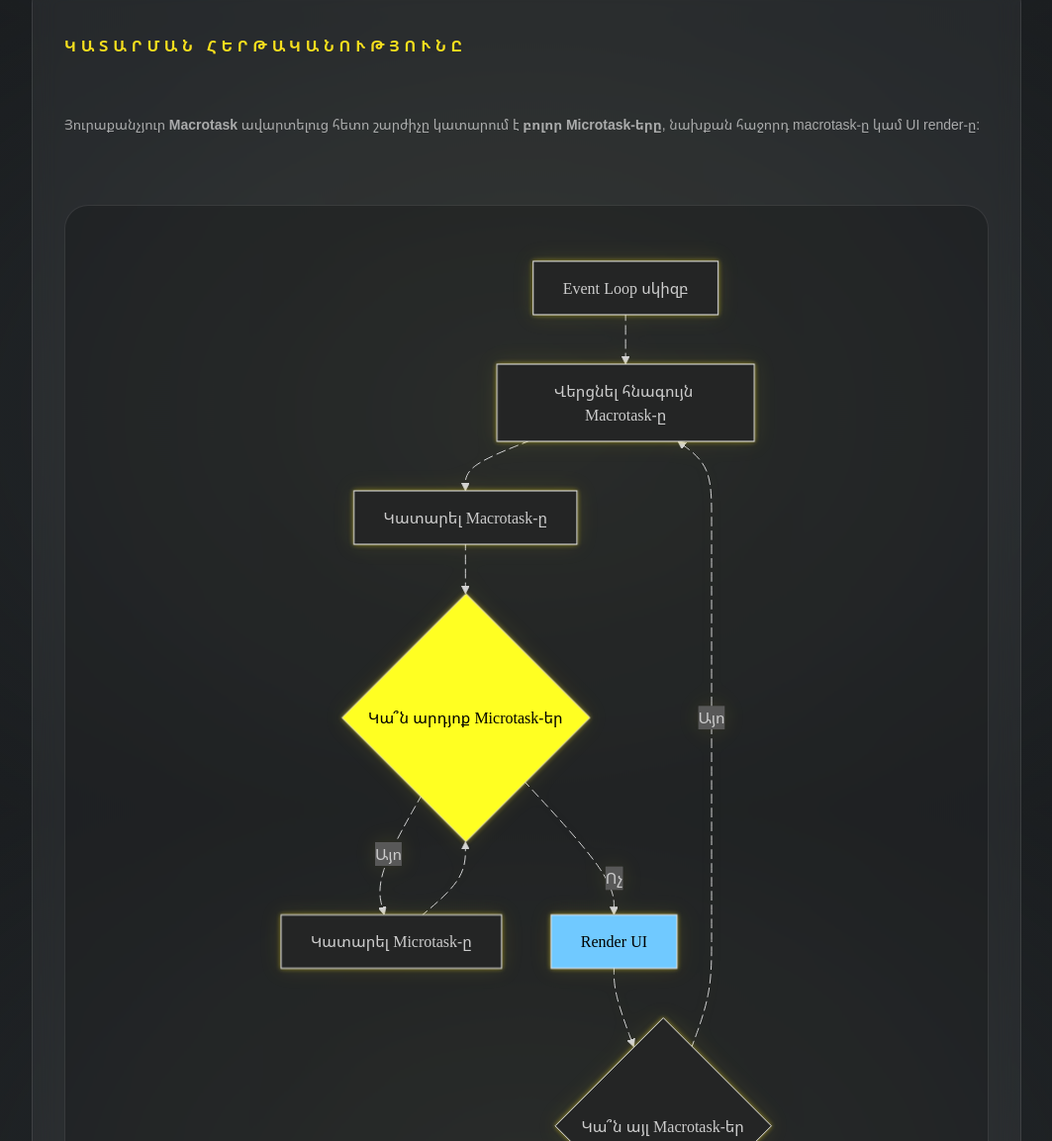
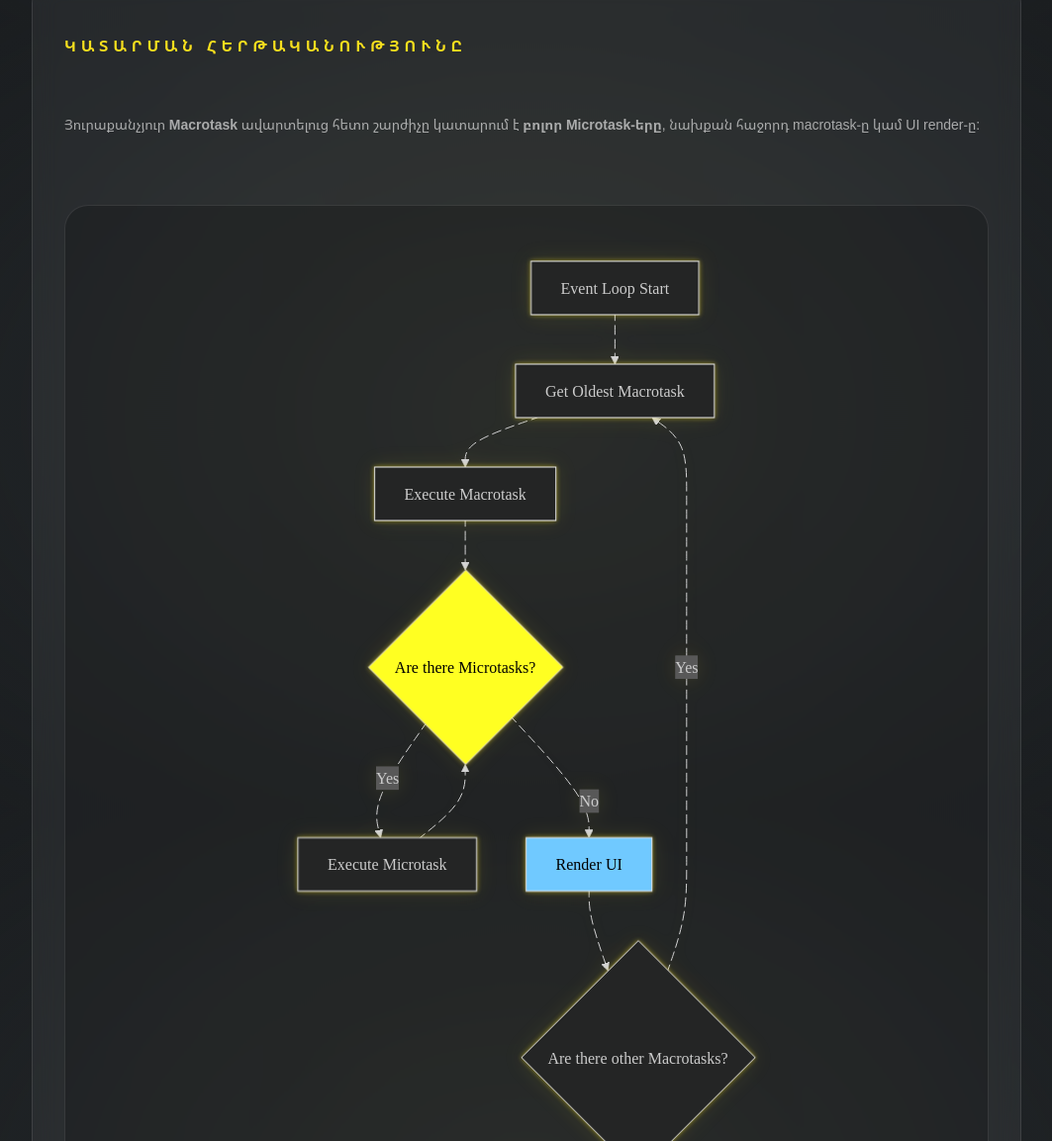
Before and after one commit to DHayk87/JavaScript-Masterclass, a website built with Vite: page docs/event-loop.html in a window 1280 px wide. Shown: the part 1582-2735 px from the top of the page at 99% size, without its empty margins (108-1171 px from the left). Built offline with nearby package versions, Linux system fonts and the light colour scheme.

Commit message:
docs: translate all Mermaid diagram labels to English

```diff
--- a/docs/event-loop.html
+++ b/docs/event-loop.html
@@ -145,19 +145,19 @@
                         <!-- prettier-ignore -->
                         <div class="mermaid">
                             graph TD
-                                Start["Event Loop սկիզբ"] e1@--> GetMacro["Վերցնել հնագույն Macrotask-ը"]
-                                GetMacro e2@--> RunMacro["Կատարել Macrotask-ը"]
+                                Start["Event Loop Start"] e1@--> GetMacro["Get Oldest Macrotask"]
+                                GetMacro e2@--> RunMacro["Execute Macrotask"]
 
-                                RunMacro e3@--> CheckMicro{"Կա՞ն արդյոք Microtask-եր"}
-                                CheckMicro e4@-->|"Այո"| RunMicro["Կատարել Microtask-ը"]
+                                RunMacro e3@--> CheckMicro{"Are there Microtasks?"}
+                                CheckMicro e4@-->|"Yes"| RunMicro["Execute Microtask"]
                                 RunMicro e5@--> CheckMicro
 
-                                CheckMicro e6@-->|"Ոչ"| Render["Render UI"]
-                                Render e7@--> CheckQueue{"Կա՞ն այլ Macrotask-եր"}
+                                CheckMicro e6@-->|"No"| Render["Render UI"]
+                                Render e7@--> CheckQueue{"Are there other Macrotasks?"}
 
-                                CheckQueue e8@-->|"Ոչ"| Sleep["Sleep (Քնել)"]
+                                CheckQueue e8@-->|"No"| Sleep["Sleep"]
                                 Sleep e9@--> CheckQueue
-                                CheckQueue e10@-->|"Այո"| GetMacro
+                                CheckQueue e10@-->|"Yes"| GetMacro
 
                                 e1@{ animate: true }
                                 e2@{ animate: true }
```
Also changed, not shown: docs/core.html (+6 -6 lines), docs/if-operators.html (+2 -2 lines).
